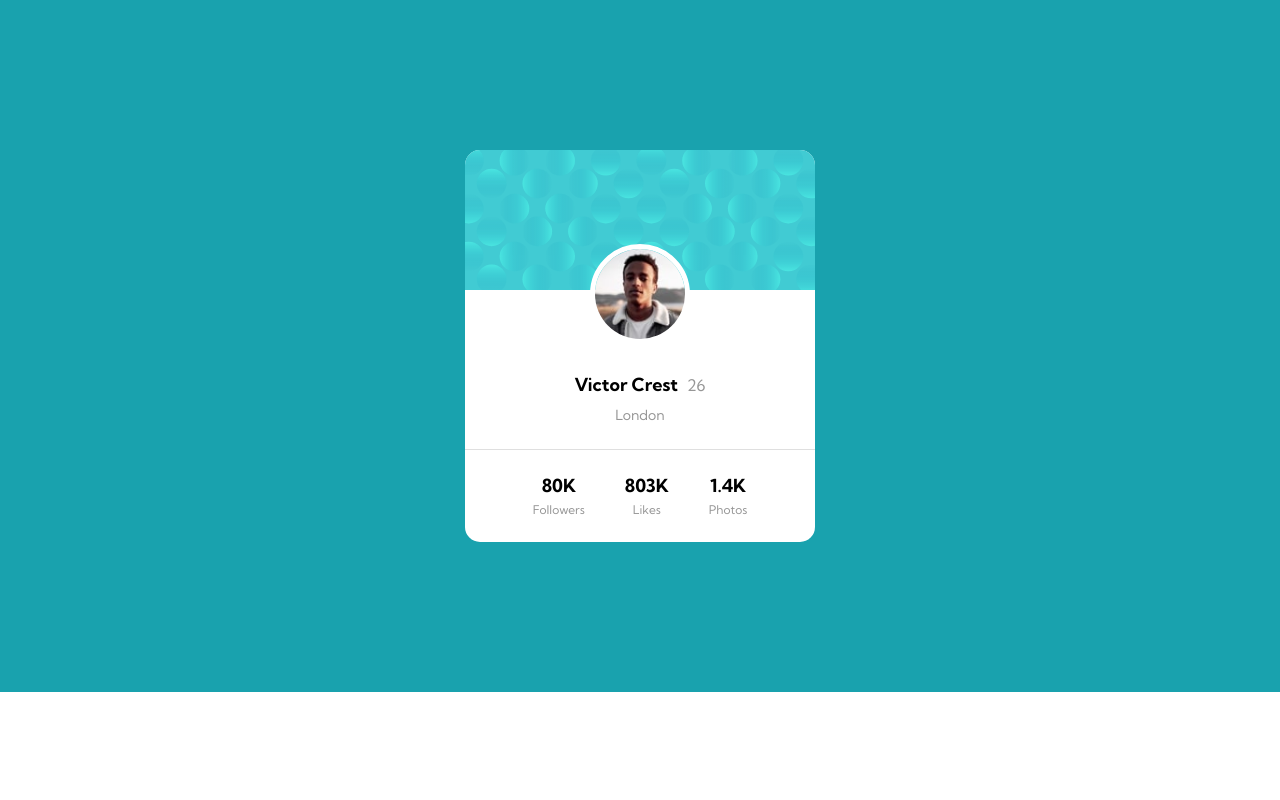
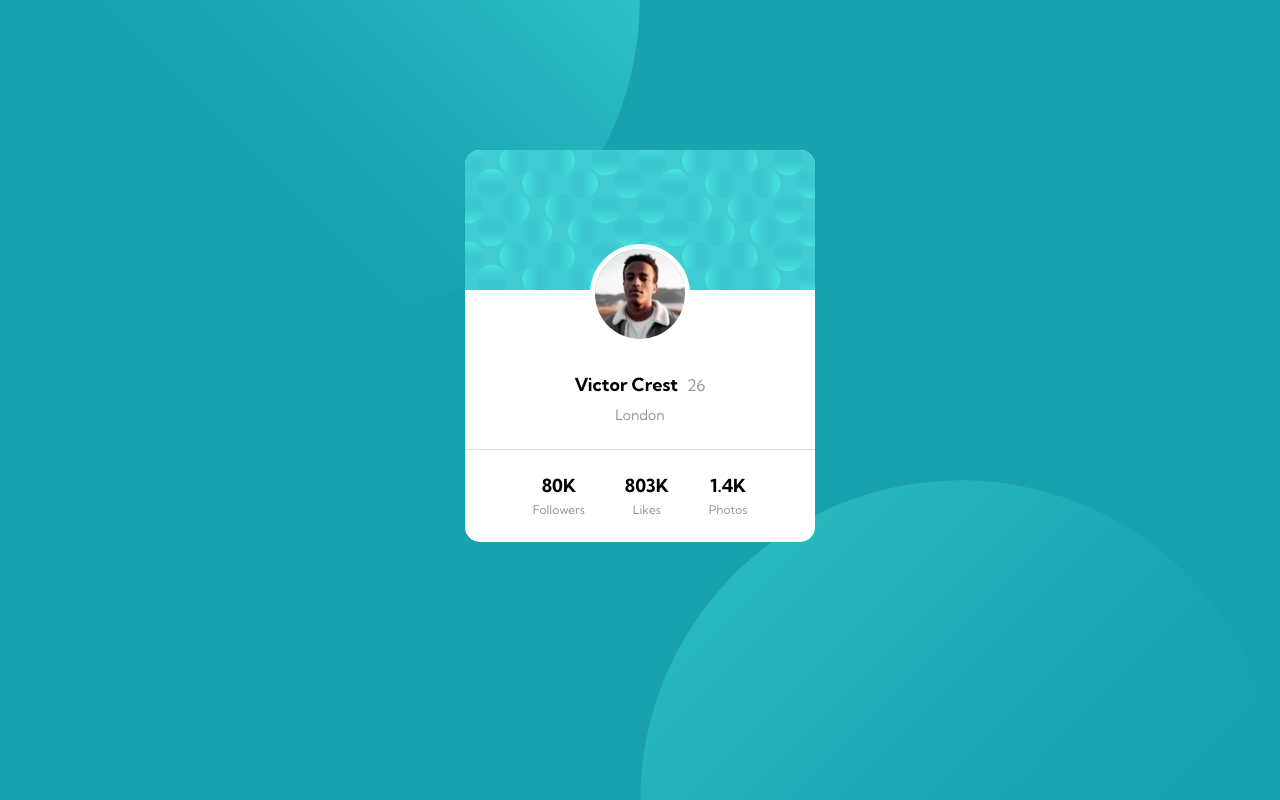
Before and after one commit to knoellouis/knoellouis-keitha-profile-card-component, a plain HTML site: page index.html in a window 1280 px wide. Drawn offline with Linux system fonts and the light colour scheme.

Commit message:
second commit

```diff
--- a/styles.scss
+++ b/styles.scss
@@ -18,13 +18,37 @@ html {
 
 body {
   font-family: "Kumbh Sans", sans-serif;
+  height: 100%;
+  width: 100%;
 }
 
 .container {
+  position: relative;
   width: 100%;
-  height: 100%;
+  height: 100vh;
   background: $dark-cyan;
   padding: 150px 0;
+  overflow: hidden;
+
+  &::before, &::after {
+    content: "";
+    position: absolute;
+    z-index: 0;
+    width: 50%;
+    height: 100%;
+  }
+
+  &::before {
+    background: url(images/bg-pattern-top.svg) no-repeat center / 100% auto;
+    top: -50%;
+    left: 0;
+  }
+  &::after {
+    background: url(images/bg-pattern-bottom.svg) no-repeat center / 100% auto;
+    bottom: -50%;
+    right: 0;
+
+  }
 }
 
 .card {
@@ -36,6 +60,7 @@ body {
   background: #ffffff;
   overflow: hidden;
   text-align: center;
+  z-index: 2;
 
   &_profile {
     position: relative;
```
Also changed, not shown: styles.css, 1 other file.
